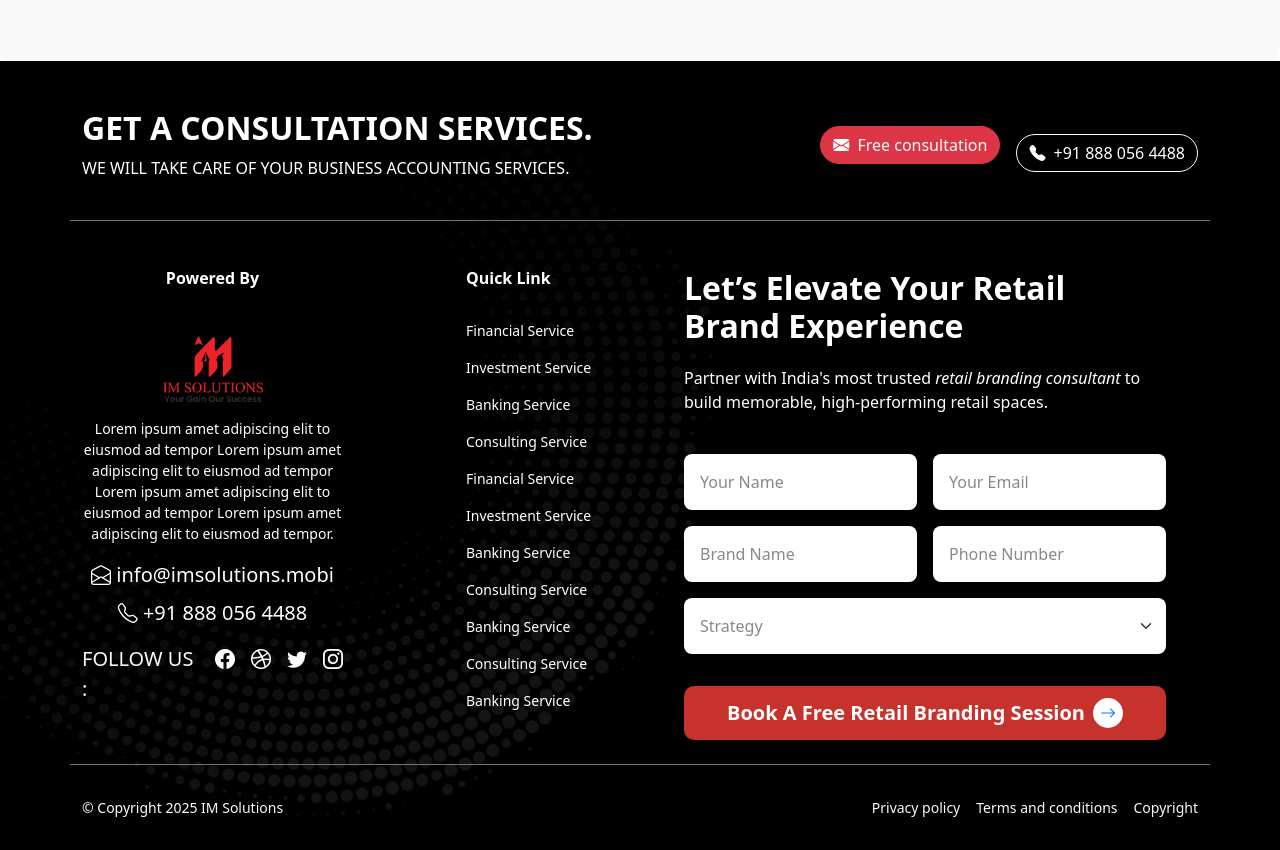
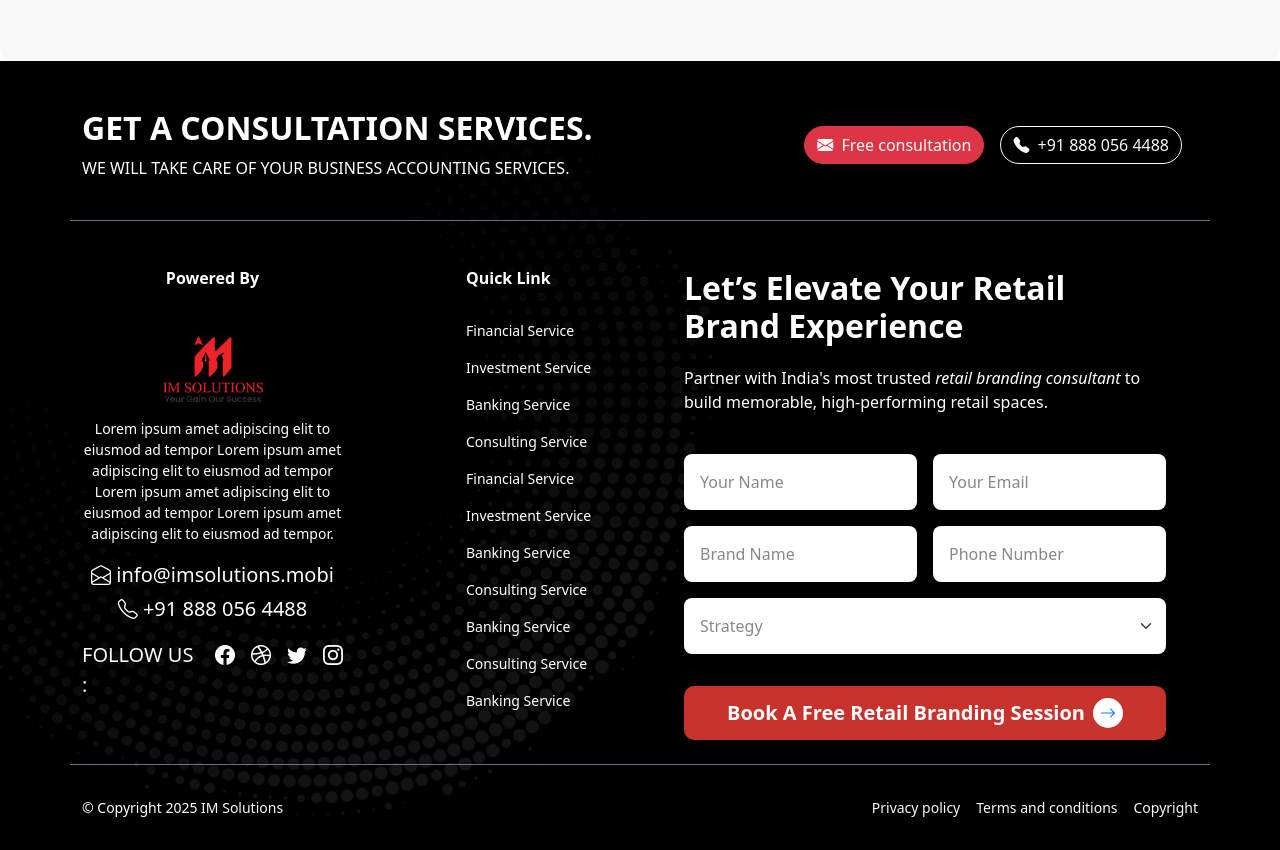
Before and after one commit to ravikaushik151/im-services-latest, a Next.js app: page / in a window 1280 px wide. Shown: the part 4860-5710 px from the top of the page. Built offline with nearby package versions, Linux system fonts and the light colour scheme.

Commit message:
fixed call button issue

```diff
--- a/src/components/Footer.js
+++ b/src/components/Footer.js
@@ -48,7 +48,7 @@ export default function Footer() {
               <Link href="/" className="btn btn-danger rounded-pill me-3 mb-3">
                 <i className="bi bi-envelope-fill me-1"></i> Free consultation
               </Link>
-              <a href="tel:+918880564488" className="btn btn-outline-light bg-teal text-white rounded-pill">
+              <a href="tel:+918880564488" className="btn btn-outline-light rounded-pill me-3 mb-3">
                 <i className="bi bi-telephone-fill me-1"></i> +91 888 056 4488
               </a>
             </div>
@@ -78,9 +78,9 @@ export default function Footer() {
                   Lorem ipsum amet adipiscing elit to eiusmod ad tempor  Lorem ipsum amet adipiscing elit to eiusmod ad tempor  Lorem ipsum amet adipiscing elit to eiusmod ad tempor Lorem ipsum amet adipiscing elit to eiusmod ad tempor.
                 </p>
 
-                <a href="mailto:info@imsolutions.mobi" className="text-white mb-2 d-block fs-5 text-center text-decoration-none"> <i className="bi bi-envelope-open"></i> info@imsolutions.mobi</a>
+                <a href="mailto:info@imsolutions.mobi" className="text-white mb-md-0 my-1 d-block fs-5 text-center text-decoration-none"> <i className="bi bi-envelope-open"></i> info@imsolutions.mobi</a>
 
-                <a href="tel:+918880564488" className="text-white  mb-2 d-block  fs-5 text-center text-decoration-none"> <i className="bi bi-telephone"></i> +91 888 056 4488</a>
+                <a href="tel:+918880564488" className="text-white  mb-md-0 my-1 d-block  fs-5 text-center text-decoration-none"> <i className="bi bi-telephone"></i> +91 888 056 4488</a>
                 <div className="d-flex gap-3 mt-3  fs-5 align-items-md-start align-items-center justify-content-center ">
                   FOLLOW US :
                   <a href="#" className="text-white"><i className="bi bi-facebook"></i></a>
```
